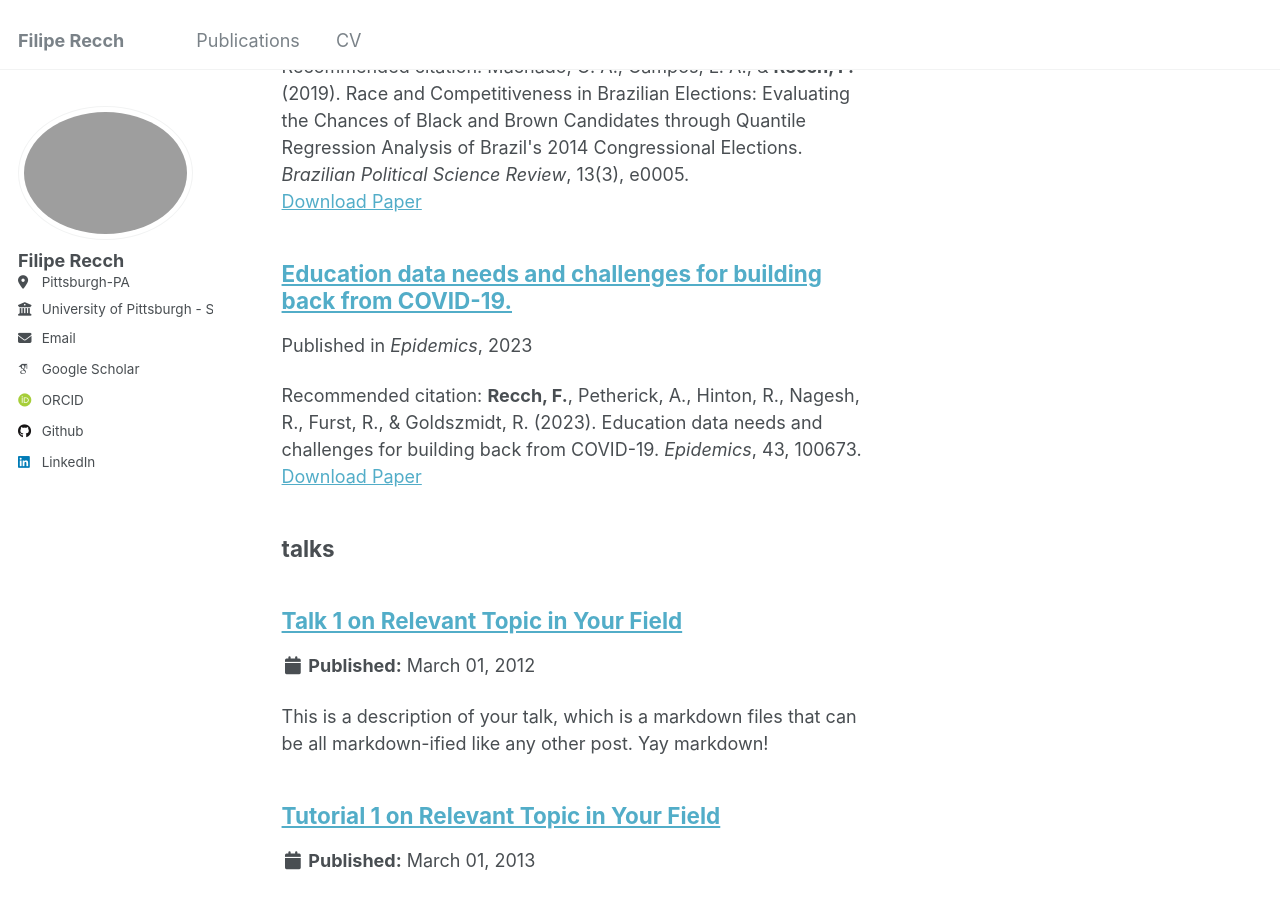
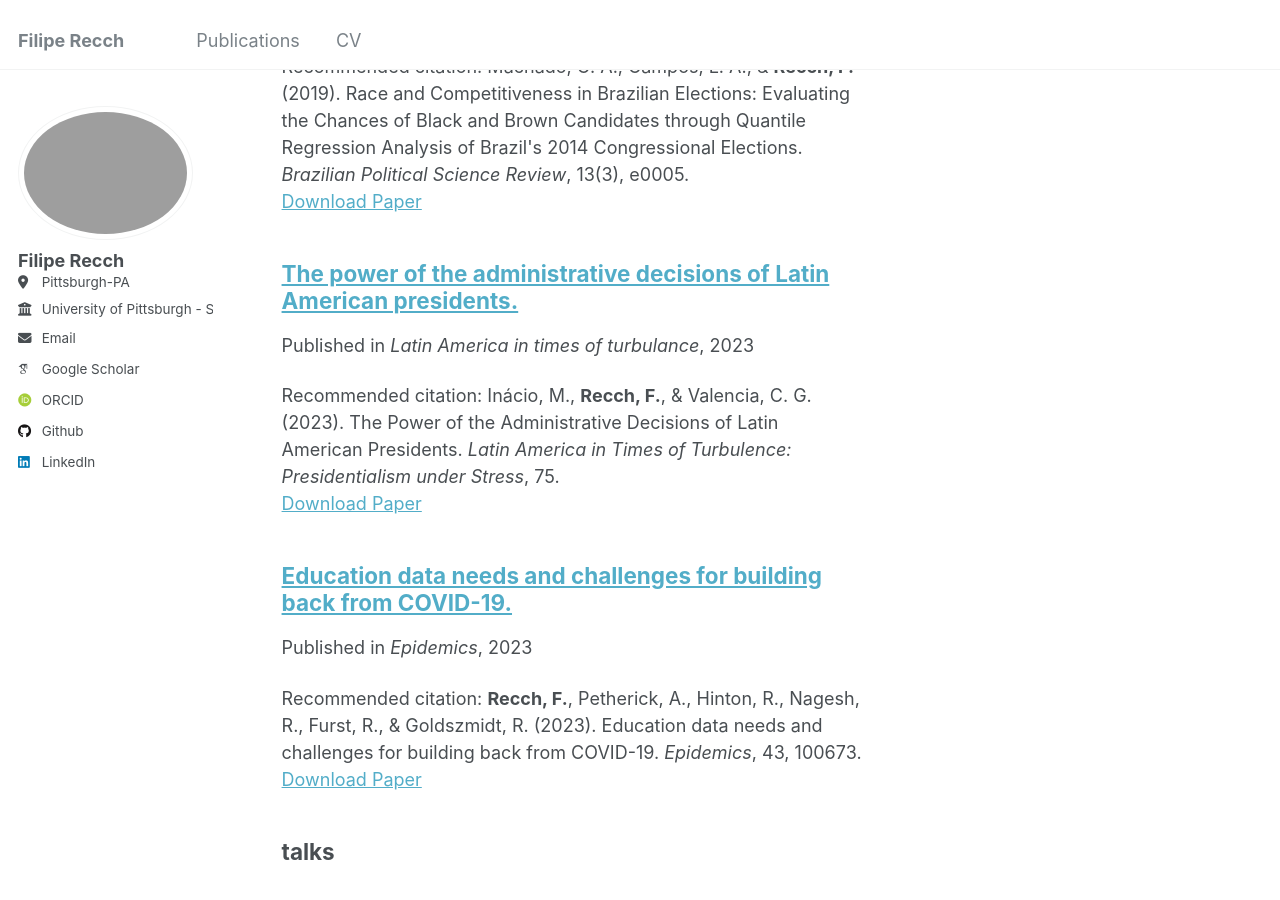
Before and after one commit to filiperecch/filiperecch.github.io, a Jekyll site: the page built from _pages/sitemap.md, in a window 1280 px wide and 900 px high, scrolled down 4531 px. Built offline with Jekyll 4.4.1, drawn with Linux system fonts in a browser that asks for light colours; some web fonts are replaced.

Commit message:
adding book chapters test

```diff
--- a/_pages/publications.html
+++ b/_pages/publications.html
@@ -6,7 +6,7 @@ author_profile: true
 ---
 
 {% if site.author.googlescholar %}
-  <div class="wordwrap">You can also find my articles on <a href="{{site.author.googlescholar}}">my Google Scholar profile</a>.</div>
+  <div class="wordwrap">You can find more publications on <a href="{{site.author.googlescholar}}">my Google Scholar profile</a>.</div>
 {% endif %}
 
 {% include base_path %}
--- /dev/null
+++ b/_publications/2023-01-01-LA-presidents.md
@@ -0,0 +1,13 @@
+---
+title: "The power of the administrative decisions of Latin American presidents."
+collection: publications
+category: "Book Chapters"
+permalink: /publication/2023-01-01-LA-presidents
+excerpt:
+date: 2023-01-01
+venue: 'Latin America in times of turbulance'
+slidesurl:
+paperurl: 'https://www.taylorfrancis.com/chapters/oa-edit/10.4324/9781003324249-5/power-administrative-decisions-latin-american-presidents-magna-in%C3%A1cio-filipe-recch-carolina-guerrero-valencia'
+citation: 'Inácio, M., <b>Recch, F.</b>, & Valencia, C. G. (2023). The Power of the Administrative Decisions of Latin American Presidents. <i>Latin America in Times of Turbulence: Presidentialism under Stress</i>, 75.
+'
+---
```
